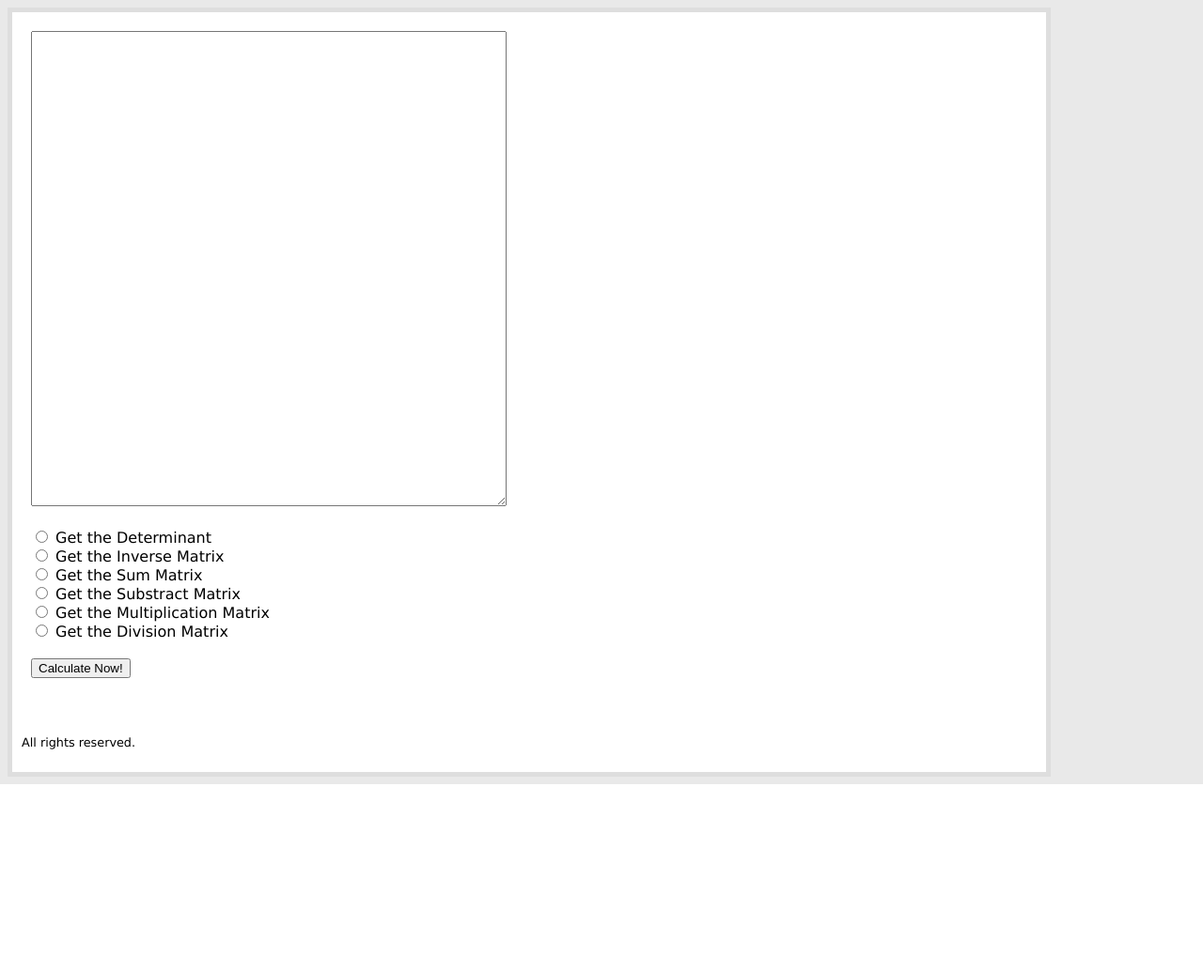
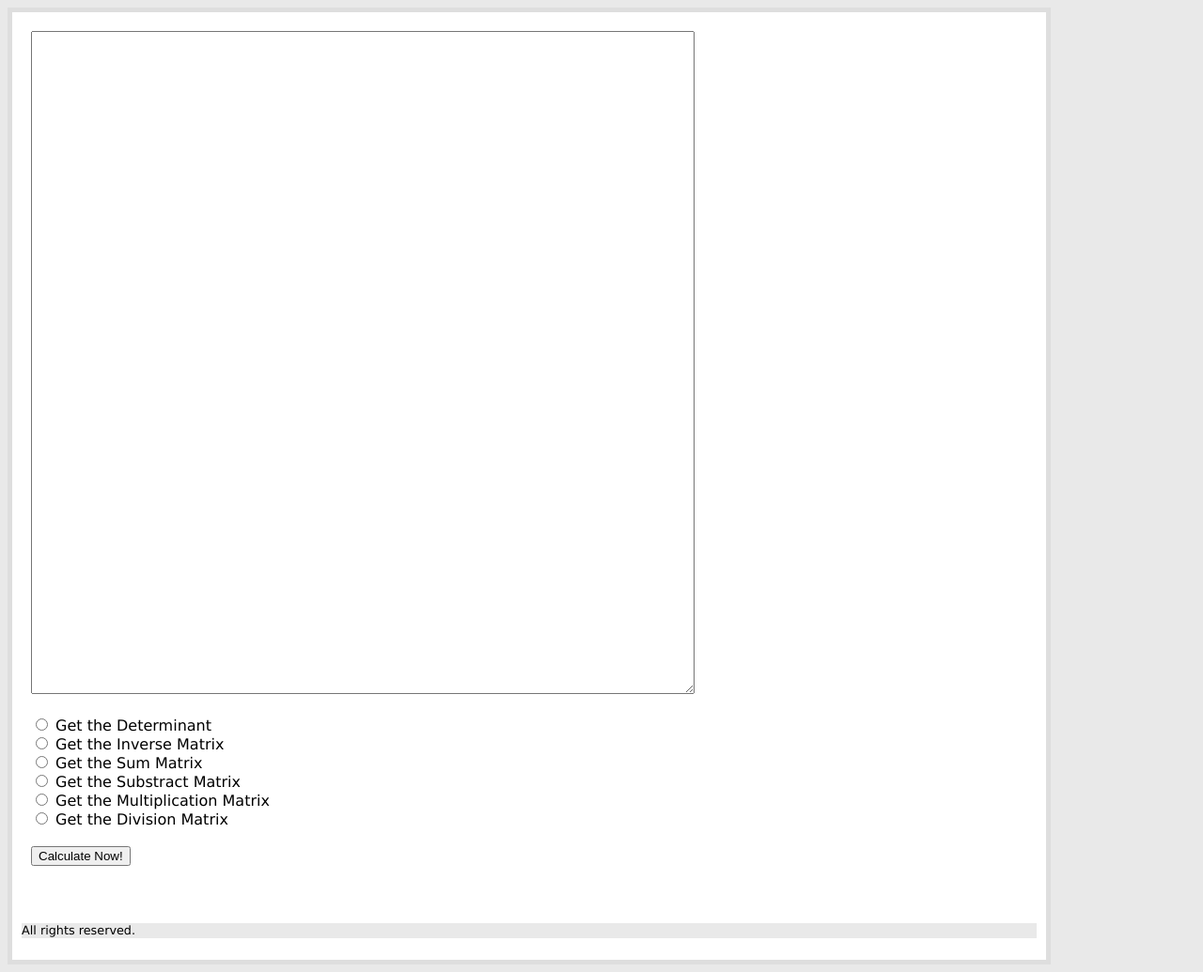
Before and after one commit to calvinvbigyi/Matrix-Calculator, a PHP site: page /index.html in a window 1280 px wide. Shown: the whole page at 94% size. Before the commit the page ends 835 px from the top, so only its background shows below. Run offline with PHP 8.4, Linux system fonts and the light colour scheme; some libraries are stand-ins or nearby versions.

Commit message:
Update style sheet

```diff
--- a/StyleSheet.css
+++ b/StyleSheet.css
@@ -4,6 +4,11 @@ body
     background-color: #e9e9e9;
 }
 
+#title{
+    font-family: "Lucida Sans Unicode", "Lucida Grande", sans-serif;
+    color: orange;
+    font-size: 3.5em;
+}
 body p
 {
     font-size: 0.8em;
@@ -27,12 +32,13 @@ body p
 
 #result_matrix
 {
-    width: 500px;
-    height: 500px;
+    width: 700px;
+    height: 700px;
 
 }
 
 footer
 {
-
+   font-family: Lucida grande, tahoma,verdana, arial, sans-serif;
+    background-color: #e9e9e9;
 }
```
